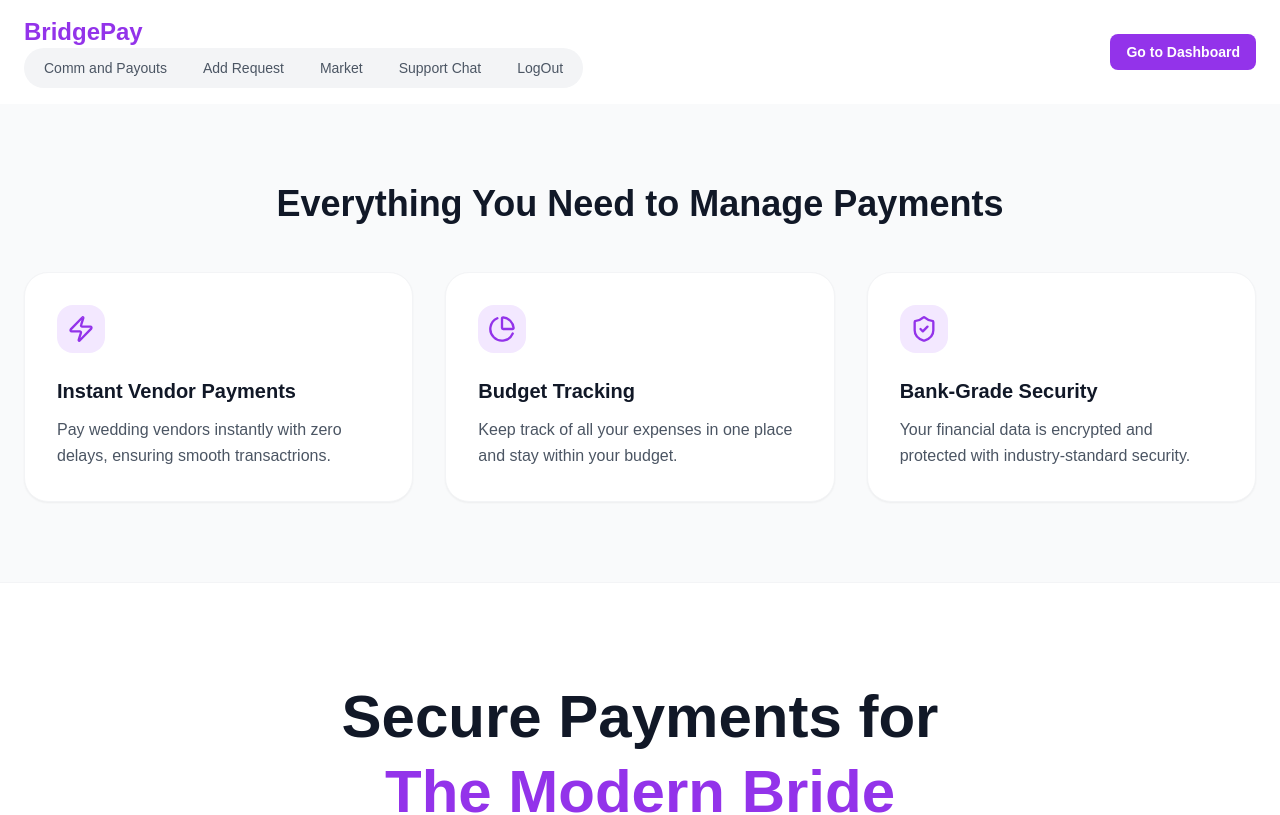
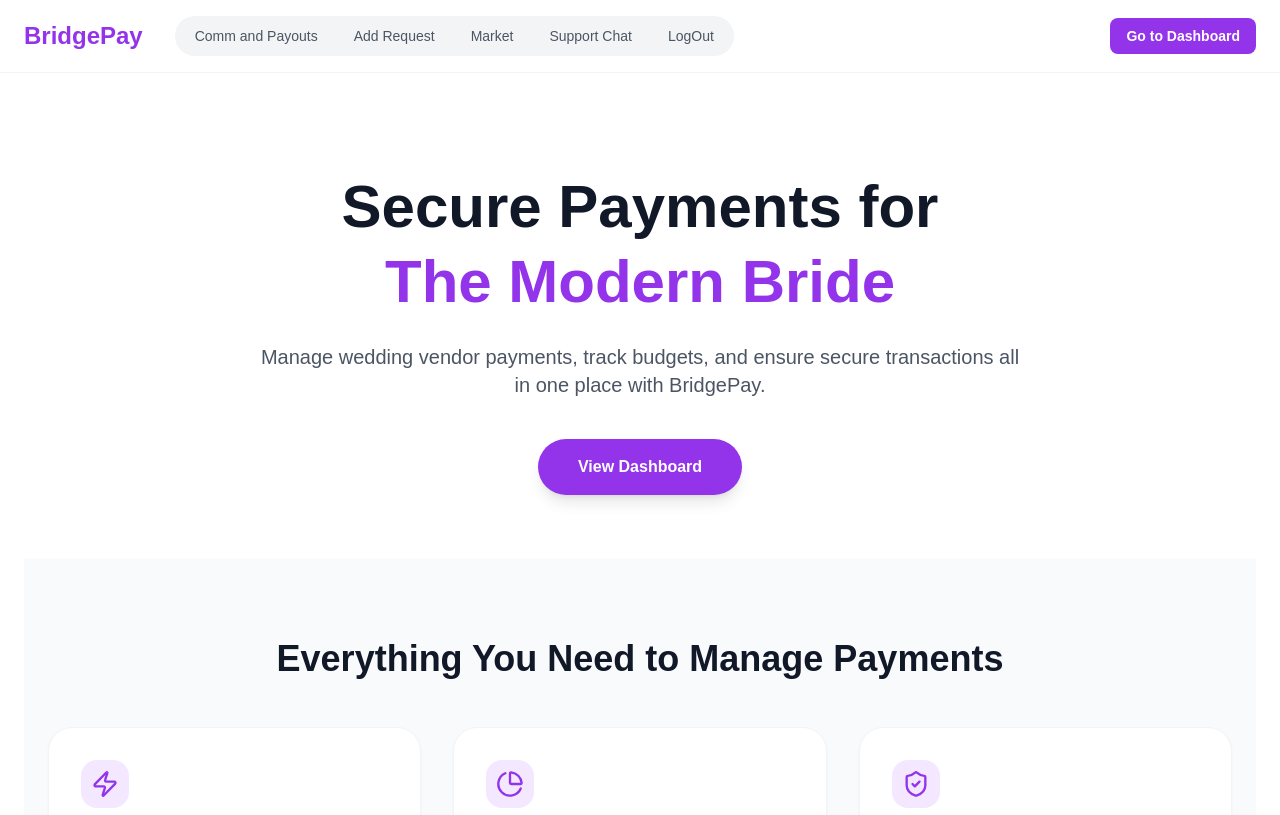
Before and after one commit to Abusadiq006/bridge-pay-dashboard, a React (Vite) app: page / in a window 1280 px wide. Shown: the top 815 px of the page. Built offline with nearby package versions, Linux system fonts and the light colour scheme; a web font is replaced by a local one.

Commit message:
implementing the links of other pages in homepage

```diff
--- a/src/pages/Home.jsx
+++ b/src/pages/Home.jsx
@@ -6,78 +6,57 @@ import TrustSection from '../components/TrustSection';
 import Footer from '../components/Footer';
 
 const Home = () => {
-  const [activeView, setActiveView] = useState('home')
+  // We can keep activeView if you want to highlight the button,
+  // but Link will handle the actual navigation.
+  const [activeView, setActiveView] = useState('home');
 
+  // Navigation config to keep code clean
   const navLinks = [
     { name: 'Comm and Payouts', path: '/dashboard/payouts', id: 'payout' },
     { name: 'Add Request', path: '/dashboard/add-request', id: 'request' },
     { name: 'Market', path: '/dashboard/market', id: 'market' },
     { name: 'Support Chat', path: '/dashboard/support', id: 'support' },
-  ]
+  ];
+
   return (
     <div className="min-h-screen bg-white">
       {/* Basic Navbar */}
       <nav className="border-b border-gray-100">
         <div className="max-w-7xl mx-auto px-6 py-4 flex items-center justify-between">
-          <div className="text-2xl font-bold text-purple-600">BridgePay
+          <div className="flex items-center gap-8">
+            <Link to="/" className="text-2xl font-bold text-purple-600">BridgePay</Link>
+
+            {/* Pill Navigation */}
             <div className="bg-gray-100 p-1 rounded-full flex gap-1">
-              <button
-              onClick={() => setActiveView('payout')}
+              {navLinks.map((link) => (
+                <Link
+                  key={link.id}
+                  to={link.path}
+                  onClick={() => setActiveView(link.id)}
                   className={`px-4 py-1.5 rounded-full text-sm font-medium transition-colors ${
-                activeView === 'payout'
+                    activeView === link.id
                       ? 'bg-white text-purple-600 shadow'
                       : 'text-gray-600 hover:text-gray-900'
                   }`}
                 >
-                Comm and Payouts
-              </button>
-              <button
-              onClick={() => setActiveView('payout')}
-              className={`px-4 py-1.5 rounded-full text-sm font-medium transition-colors ${
-                activeView === 'payout'
-                ? 'bg-white text-purple-600 shadow'
-                : 'text-gray-600 hover:text-gray-900'
-              }`}
-              >
-                Add Request
-              </button>
-              <button
-              onClick={() => setActiveView('payout')}
-              className={`px-4 py-1.5 rounded-full text-sm font-medium transition-colors ${
-                activeView === 'payout'
-                ? 'bg-white text-purple-600 shadow'
-                : 'text-gray-600 hover:text-gray-900'
-              }`}
-              >
-                Market
-              </button>
-              <button
-              onClick={() => setActiveView('payout')}
-              className={`px-4 py-1.5 rounded-full text-sm font-medium transition-colors ${
-                activeView === 'payout'
-                ? 'bg-white text-purple-600 shadow'
-                : 'text-gray-600 hover:text-gray-900'
-              }`}
-              >
-                Support Chat
-              </button>
-              <button
-              onClick={() => setActiveView('payout')}
-              className={`px-4 py-1.5 rounded-full text-sm font-medium transition-colors ${
-                activeView === 'payout'
-                ? 'bg-white text-purple-600 shadow'
-                : 'text-gray-600 hover:text-gray-900'
-              }`}
+                  {link.name}
+                </Link>
+              ))}
+
+              {/* Logout Button (Usually a simple link to login or home) */}
+              <Link
+                to="/"
+                className="px-4 py-1.5 rounded-full text-sm font-medium text-gray-600 hover:text-red-600 transition-colors"
               >
                 LogOut
-              </button>
+              </Link>
             </div>
           </div>
+
           <Link to="/dashboard" className="bg-purple-600 text-white px-4 py-2 rounded-lg text-sm font-semibold hover:bg-purple-700">
             Go to Dashboard
           </Link>
         </div>
-        <Features />
       </nav>
 
       {/* Hero Section */}
@@ -90,12 +69,17 @@ const Home = () => {
           Manage wedding vendor payments, track budgets, and ensure secure
           transactions all in one place with BridgePay.
         </p>
+
         <div className="mt-10">
-          <Link to="/dashboard" className="bg-purple-600 hover:bg-purple-700 text-white font-semibold py-3 px-8 rounded-full shadow-lg transition duration-300">
+          <Link to="/dashboard" className="bg-purple-600 hover:bg-purple-700 text-white font-semibold py-4 px-10 rounded-full shadow-lg transition duration-300 inline-block">
             View Dashboard
           </Link>
+
+          <div className="mt-16">
+            <Features />
             <TrustSection />
             <Footer />
+          </div>
         </div>
       </div>
     </div>
```
Lines whose indentation alone changed are shown as unchanged.
